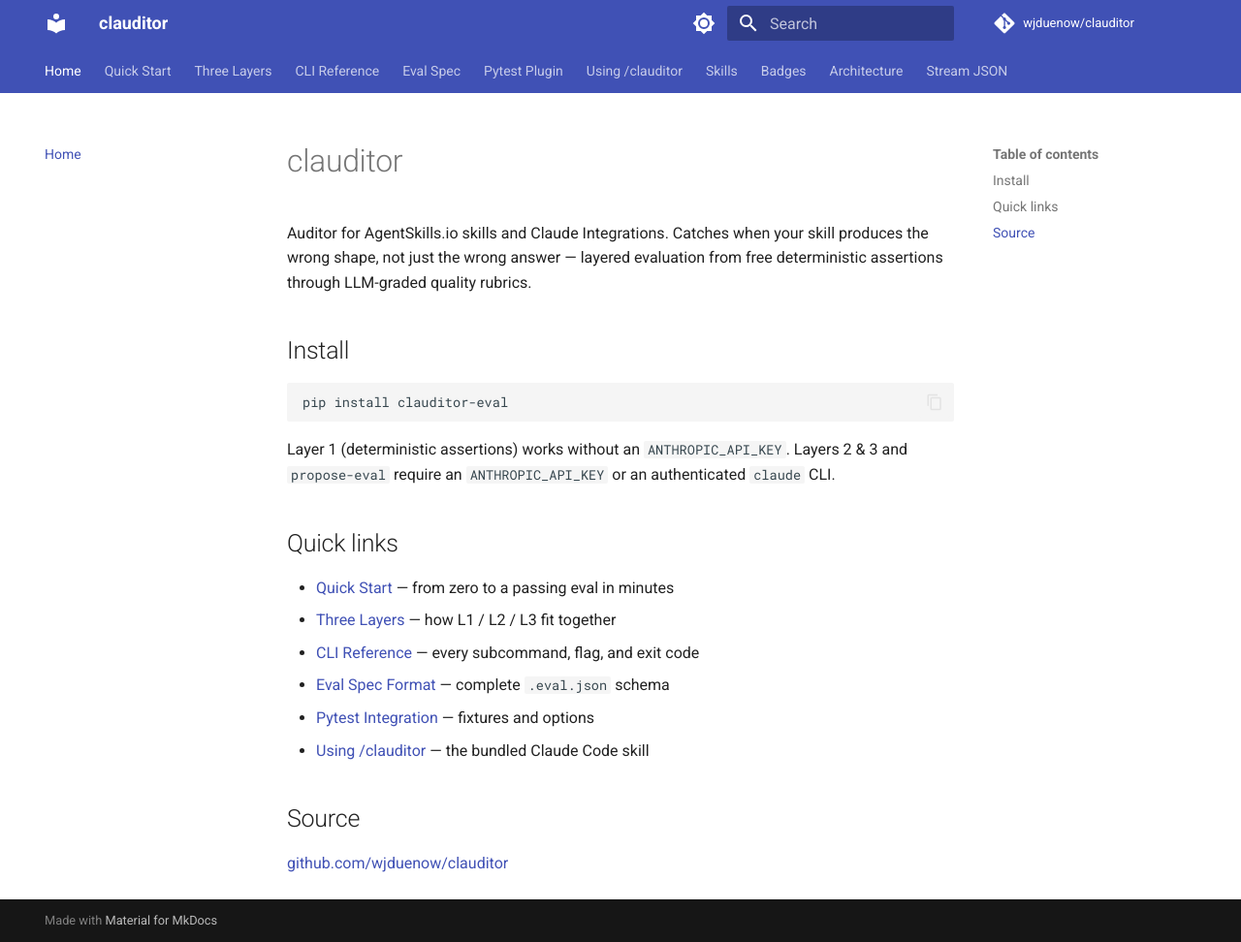
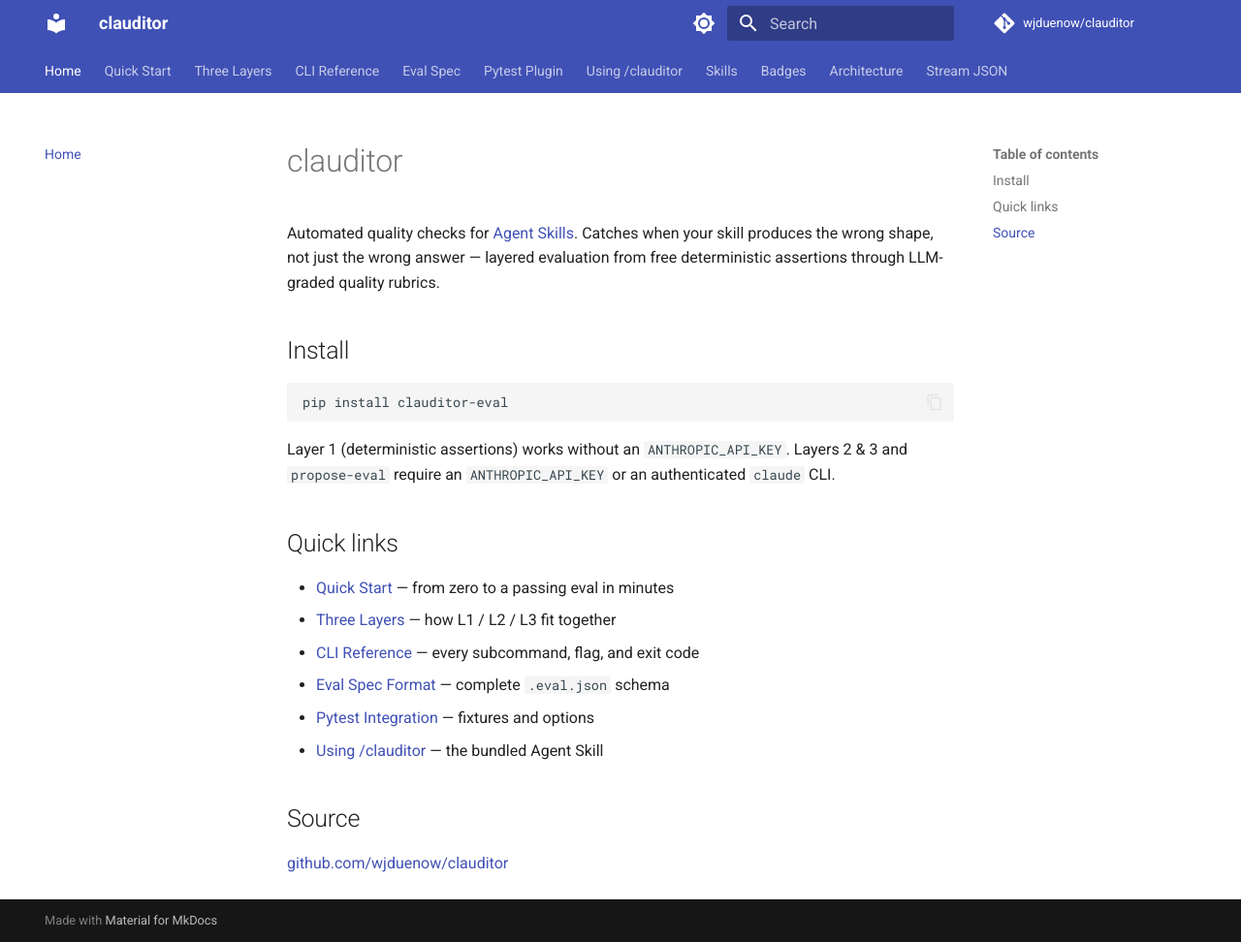
Before and after one commit to wjduenow/clauditor, an MkDocs documentation site: the page built from docs/index.md, in a window 1280 px wide and 972 px high. Shown: the whole window at 97% size. Built offline with MkDocs 1.6.1 and Material for MkDocs 9.7.7, drawn with Linux system fonts in a browser that asks for light colours; comment, search, counter and statistics services are not loaded.

Commit message:
docs: rebrand site homepage + meta description to "Agent Skills"
Mirror the README's "Agent Skills" framing on the published docs site
(https://wjduenow.github.io/clauditor/). The README change in PR #120
only updated the GitHub repo landing page; this updates docs/index.md
(the MkDocs homepage) and mkdocs.yml's site_description (used as the
HTML <meta name=description> on every page).

- docs/index.md tagline now matches README: "Automated quality checks
  for [Agent Skills](https://agentskills.io)."
- "the bundled Claude Code skill" -> "the bundled Agent Skill" in the
  Quick Links list.
- mkdocs.yml site_description aligned to the same wording.

```diff
--- a/docs/index.md
+++ b/docs/index.md
@@ -1,6 +1,6 @@
 # clauditor
 
-Auditor for AgentSkills.io skills and Claude Integrations. Catches when your skill produces the wrong shape, not just the wrong answer — layered evaluation from free deterministic assertions through LLM-graded quality rubrics.
+Automated quality checks for [Agent Skills](https://agentskills.io). Catches when your skill produces the wrong shape, not just the wrong answer — layered evaluation from free deterministic assertions through LLM-graded quality rubrics.
 
 ## Install
 
@@ -17,7 +17,7 @@
 - [CLI Reference](cli-reference.md) — every subcommand, flag, and exit code
 - [Eval Spec Format](eval-spec-reference.md) — complete `.eval.json` schema
 - [Pytest Integration](pytest-plugin.md) — fixtures and options
-- [Using /clauditor](skill-usage.md) — the bundled Claude Code skill
+- [Using /clauditor](skill-usage.md) — the bundled Agent Skill
 
 ## Source
 
--- a/mkdocs.yml
+++ b/mkdocs.yml
@@ -1,5 +1,5 @@
 site_name: clauditor
-site_description: Auditor for AgentSkills.io skills and Claude Integrations
+site_description: Automated quality checks for Agent Skills (agentskills.io)
 site_url: https://wjduenow.github.io/clauditor/
 repo_url: https://github.com/wjduenow/clauditor
 repo_name: wjduenow/clauditor
```
